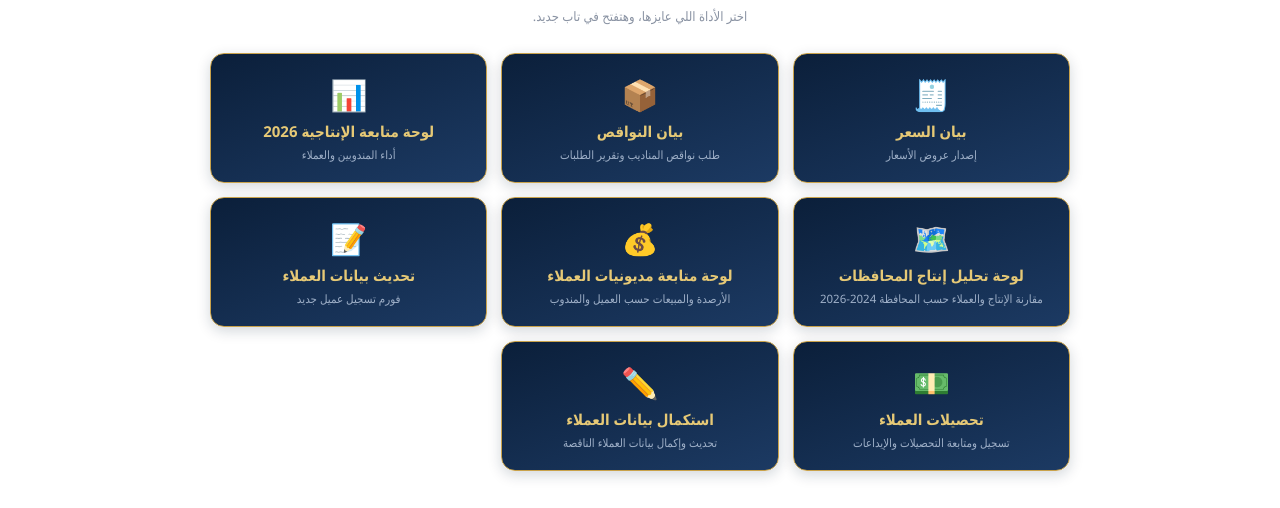
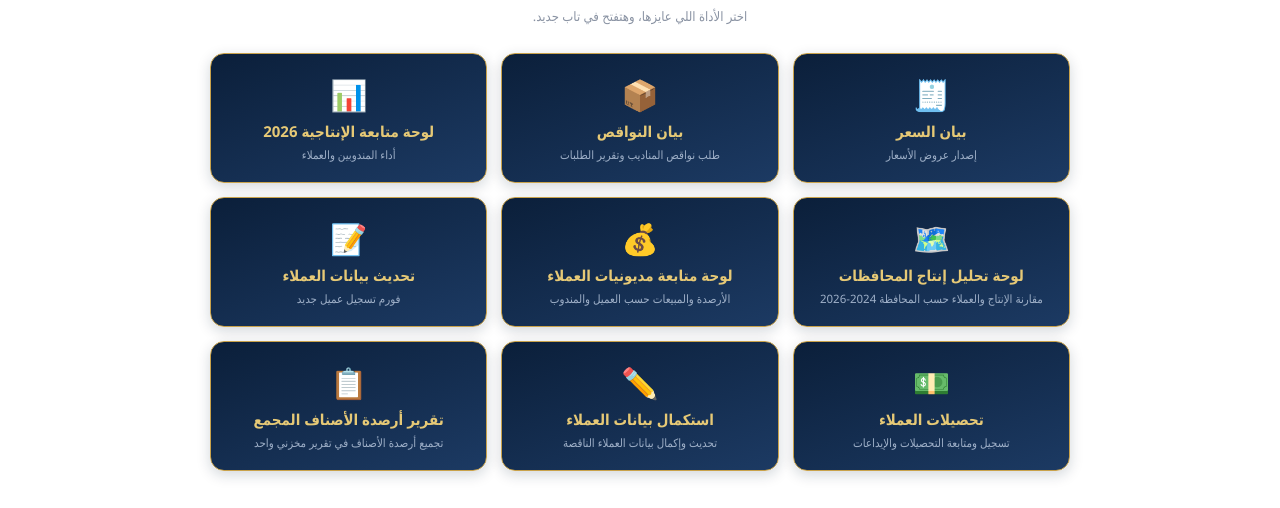
Before and after one commit to moustafasalehgt-cyber/Tiba-Hub, a plain HTML site: page index.html in a window 1280 px wide. Shown: the part 292-800 px from the top of the page. Drawn offline with Linux system fonts and the light colour scheme.

Commit message:
Add files via upload

```diff
--- a/index.html
+++ b/index.html
@@ -360,6 +360,12 @@
       title: "استكمال بيانات العملاء",
       desc: "تحديث وإكمال بيانات العملاء الناقصة",
       url: "https://moustafasalehgt-cyber.github.io/tibacustinfoupdate/"
+    },
+    {
+      icon: "📋",
+      title: "تقرير أرصدة الأصناف المجمع",
+      desc: "تجميع أرصدة الأصناف في تقرير مخزني واحد",
+      url: "https://moustafasalehgt-cyber.github.io/tibatargetproducts/"
     }
   ];
 
```
